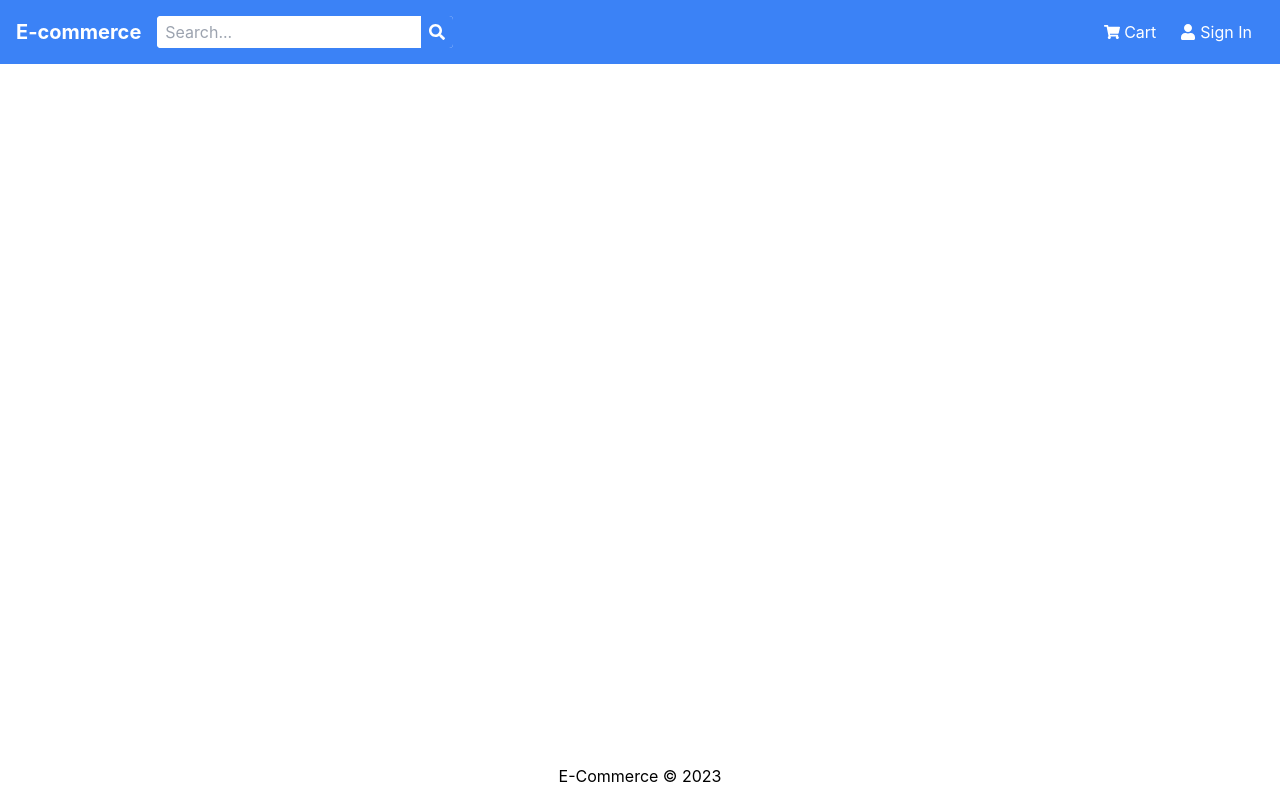
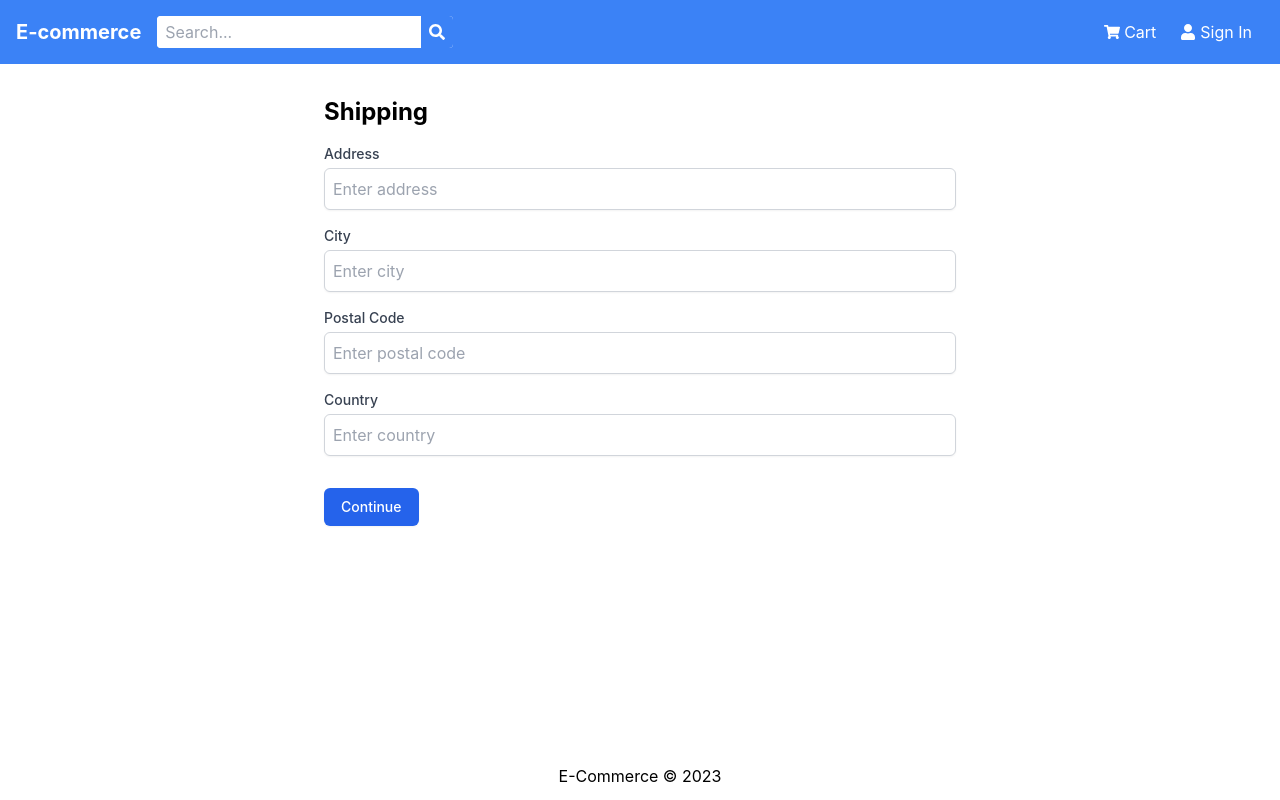
Before and after one commit to cleverice007/e-commerce-mern, a React (Create React App) app in the folder frontend/: page /shipping in a window 1280 px wide. Built offline with nearby package versions, Linux system fonts and the light colour scheme.

Commit message:
create and import shipping page

```diff
--- a/frontend/src/App.tsx
+++ b/frontend/src/App.tsx
@@ -7,6 +7,7 @@ import ProductPage from './pages/ProductPage';
 import LoginPage from './pages/LoginPage';
 import CartPage from './pages/CartPage';
 import RegisterPage from './pages/RegisterPage';
+import ShippingPage from './pages/ShippingPage';
 
 import { ToastContainer } from 'react-toastify';
 import 'react-toastify/dist/ReactToastify.css';
@@ -26,6 +27,7 @@ const App: React.FC = () => {
               <Route path="/login" element={<LoginPage />} />
               <Route path="/cart" element={<CartPage />} />
               <Route path="/register" element={<RegisterPage />} />
+              <Route path="/shipping" element={<ShippingPage />} />
             </Routes>
           </div>
         </main>
--- /dev/null
+++ b/frontend/src/pages/ShippingPage.tsx
@@ -0,0 +1,93 @@
+import { useState } from 'react';
+import { useDispatch, useSelector } from 'react-redux';
+import { useNavigate } from 'react-router-dom';
+import FormContainer from '../components/FormContainer';
+import { saveShippingAddress,CartState, CartItem,ShippingAddress } from '../slices/cartSlice';
+
+const ShippingPage = () => {
+  const  cart  = useSelector((state: { cart: CartState }) => state.cart);
+  const { shippingAddress } = cart;
+
+  const [address, setAddress] = useState(shippingAddress.address || '');
+  const [city, setCity] = useState(shippingAddress.city || '');
+  const [postalCode, setPostalCode] = useState(
+    shippingAddress.postalCode || ''
+  );
+  const [country, setCountry] = useState(shippingAddress.country || '');
+
+  const dispatch = useDispatch();
+  const navigate = useNavigate();
+
+  const submitHandler = async (e: React.FormEvent<HTMLFormElement>) => {
+    e.preventDefault();
+    dispatch(saveShippingAddress({ address, city, postalCode, country }));
+    navigate('/payment');
+  };
+
+  return (
+    <div className="max-w-2xl mx-auto p-5">
+      <h1 className="text-2xl font-bold mb-4">Shipping</h1>
+      <form onSubmit={submitHandler}>
+        <div className='mb-4'>
+          <label htmlFor='address' className='block text-sm font-medium text-gray-700'>Address</label>
+          <input
+            type='text'
+            id='address'
+            placeholder='Enter address'
+            className='mt-1 block w-full p-2 border border-gray-300 rounded-md shadow-sm'
+            value={address}
+            required
+            onChange={(e) => setAddress(e.target.value)}
+          />
+        </div>
+
+        <div className='mb-4'>
+          <label htmlFor='city' className='block text-sm font-medium text-gray-700'>City</label>
+          <input
+            type='text'
+            id='city'
+            placeholder='Enter city'
+            className='mt-1 block w-full p-2 border border-gray-300 rounded-md shadow-sm'
+            value={city}
+            required
+            onChange={(e) => setCity(e.target.value)}
+          />
+        </div>
+
+        <div className='mb-4'>
+          <label htmlFor='postalCode' className='block text-sm font-medium text-gray-700'>Postal Code</label>
+          <input
+            type='text'
+            id='postalCode'
+            placeholder='Enter postal code'
+            className='mt-1 block w-full p-2 border border-gray-300 rounded-md shadow-sm'
+            value={postalCode}
+            required
+            onChange={(e) => setPostalCode(e.target.value)}
+          />
+        </div>
+
+        <div className='mb-4'>
+          <label htmlFor='country' className='block text-sm font-medium text-gray-700'>Country</label>
+          <input
+            type='text'
+            id='country'
+            placeholder='Enter country'
+            className='mt-1 block w-full p-2 border border-gray-300 rounded-md shadow-sm'
+            value={country}
+            required
+            onChange={(e) => setCountry(e.target.value)}
+          />
+        </div>
+
+        <button type='submit' className='mt-4 inline-flex items-center px-4 py-2 border border-transparent text-sm font-medium rounded-md shadow-sm text-white bg-blue-600 hover:bg-blue-700'>
+          Continue
+        </button>
+      </form>
+    </div>
+  );
+};
+
+
+
+  export default ShippingPage;
--- a/frontend/src/slices/cartSlice.tsx
+++ b/frontend/src/slices/cartSlice.tsx
@@ -81,7 +81,7 @@ const cartSlice = createSlice({
 });
 
 
-export const { addToCart, removeFromCart } = cartSlice.actions;
-export type { CartItem, CartState };
+export const { addToCart, removeFromCart, saveShippingAddress } = cartSlice.actions;
+export type { CartItem, CartState,ShippingAddress };
 
 export default cartSlice.reducer;
```
